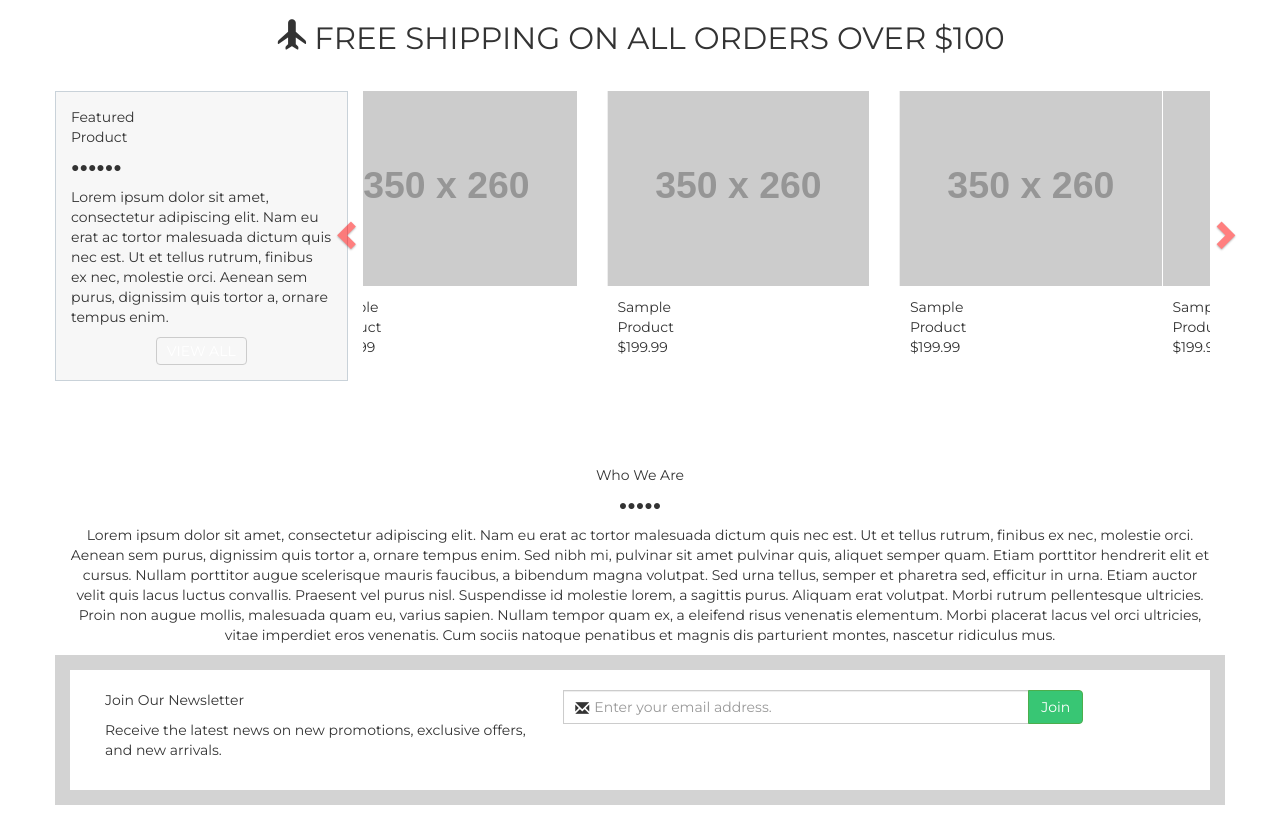
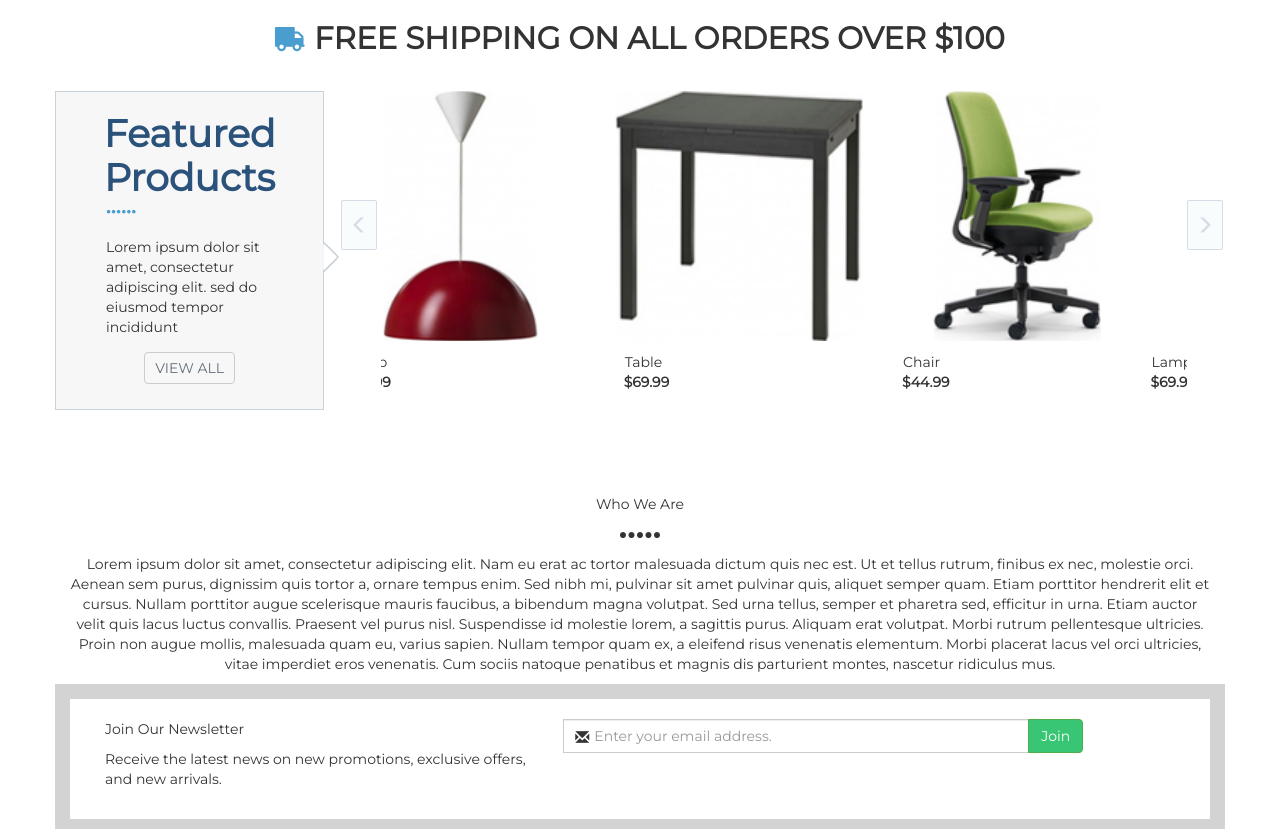
Before and after one commit to unscodst/LevelsFurniture, a plain HTML site: page index.html in a window 1280 px wide. Shown: the part 773-1602 px from the top of the page. Drawn offline with nearby package versions, Linux system fonts and the light colour scheme; placeholder pictures from the web are drawn by us.

Commit message:
Featured Products and Carousel
Finished structure and style of the Featured Product and Carousel

```diff
--- a/css/style.css
+++ b/css/style.css
@@ -16,10 +16,11 @@ body {
     color: #4b4c4e;
 }
 
-.glyphicon-shopping-cart {
-    font-size: 1.5em;
-    vertical-align: middle;
-    color: #7d7d7d;
+.fa-bars {
+    font-size: 1.2em;
+    text-align: center;
+    padding-right: 8px;
+
 }
 
 .cartbtn {
@@ -165,6 +166,7 @@ body {
 #shipping {
     padding: 20px;
     font-size: 2.2em;
+    font-weight: 800;
 }
 .fa-truck {
     color: #4a9dcf;
@@ -173,36 +175,74 @@ body {
 #featprod {
     border: 1px solid #c9d2d9;
     background: #f7f7f7;
+    width: 23%;
+}
+.featprodtitle {
+    text-align: center;
+    color: #2b527b;
+    font-size: 2.7em;
+    font-weight: bolder;
+}
+#featprod p:nth-child(2) {
+    margin-top: -20px;
+}
+#featprod p:nth-child(3) {
+    font-size: .6em;
+    color: #4a9dcf;
+    margin-top: -10px;
+    margin-left: 35px;
+
+}
+#featprod p:nth-child(4) {
+    width: 70%;
+    margin-left: 35px;
+    margin-top: 20px;
 }
 
+#featprod .glyphicon-triangle-right {
+    position: absolute;
+    top: 48%;
+    left: 97.4%;
+    font-size: 2em;
+    color: #ffffff;
+    text-shadow: 0 2px #c9d2d9,0 2px #c9d2d9, 2px 0 #c9d2d9, 0 -2px #c9d2d9;
+}
 #viewbtn {
-    padding: 3px 10px;
+    margin-top: 5px;
+    margin-bottom: 10px;
+    padding: 5px 10px;
     background: #f7f7f7;
+    color: #646e77;
+}
+.carousel .glyphicon{
+    color: #d5dce6;
+    margin: 0;
+    font-size: 1.3em;
+    padding: 15px 8px;
+    border-radius: 2px;
+    background-color: #f8fcfd;
+    border: 1px solid #d5dce6;
+}
+.carousel {
+    width: 95%;
+    float: right;
+
 }
 
-
-
-
-
-
-
-
-.carousel-control.left {
-    background-image: none;
-    width: 5%;
-    left: -40px;
-    color: red;
+.carousel .glyphicon-menu-left{
+    position: absolute;
+    top: 35%;
+    left: -5%;
 }
-.carousel-control.right {
-    background-image: none;
-    width: 5%;
-    right: -40px;
-    color: red;
+.carousel .glyphicon-menu-right{
+    position: absolute;
+    top: 35%;
+    left: 100%;
 }
 
 .col-item .photo img {
     margin: 0 auto;
-    width: 100%;
+    height: 250px;
 }
 .col-item .info {
     padding: 10px;
@@ -211,6 +251,12 @@ body {
 .col-item .price h5 {
     line-height: 20px;
     margin: 0;
+}
+.col-item .price h5:nth-child(2) {
+    line-height: 20px;
+    font-weight: bold;
+    margin: 0;
+    margin-left: -1px;
 }
 
 
--- a/index.html
+++ b/index.html
@@ -8,6 +8,7 @@
         <title>LevelsFurniture</title>
         <link rel="stylesheet" href="css/bootstrap.min.css">
         <link href='https://fonts.googleapis.com/css?family=Montserrat' rel='stylesheet' type='text/css'>
+        <link rel="stylesheet" href="https://maxcdn.bootstrapcdn.com/font-awesome/4.5.0/css/font-awesome.min.css">
         <link rel="stylesheet" href="css/style.css">
         <!--[if lt IE 9]>
 <script src="https://oss.maxcdn.com/html5shiv/3.7.2/html5shiv.min.js"></script>
@@ -72,7 +73,7 @@
                             <ul class="nav navbar-nav">
                                 <li class="dropdown active">
                                     <a href="#" class="dropdown-toggle" data-toggle="dropdown" role="button" aria-haspopup="true" aria-expanded="false">
-                                        <span class="glyphicon glyphicon-menu-hamburger"></span> All Categories
+                                        <i class="fa fa-bars"></i> All Categories
                                     </a>
                                     <ul class="dropdown-menu">
                                         <li><a href="#">Action</a></li>
@@ -132,7 +133,9 @@
                 <section>
                     <div class="container">
                         <div class="row"><!--Shipping banner-->
-                            <p class="text-center" id="shipping"><span class="glyphicon glyphicon-plane" aria-hidden="true"></span> FREE SHIPPING ON ALL ORDERS OVER $100</p>
+                            <p class="text-center" id="shipping">
+                                <i class="fa fa-truck"></i>
+                                FREE SHIPPING ON ALL ORDERS OVER $100</p>
                         </div>
                     </div>
                 </section>
@@ -140,12 +143,13 @@
                     <div class="container">
                         <div class="row">
                             <div class="col-lg-3 outernews" id="featprod">
-                                <p>Featured<br>Product</p>
-                                <p>&#9679;&#9679;&#9679;&#9679;&#9679;&#9679;</p>
-                                <p>Lorem ipsum dolor sit amet, consectetur adipiscing elit. Nam eu erat ac tortor malesuada dictum quis nec est. Ut et tellus rutrum, finibus ex nec, molestie orci. Aenean sem purus, dignissim quis tortor a, ornare tempus enim.</p>
+                                <p class="featprodtitle">Featured</p>
+                                <p class="featprodtitle">Products</p><p>&#9679;&#9679;&#9679;&#9679;&#9679;&#9679;</p>
+                                <p>Lorem ipsum dolor sit amet, consectetur adipiscing elit. sed do eiusmod tempor incididunt</p>
                                 <div class="text-center">
                                     <button class="btn btn-default" type="button" id="viewbtn">VIEW ALL</button>
                                 </div>
+                                <i class="glyphicon glyphicon-triangle-right"></i>
                             </div>
                             <div class="col-lg-9">
                                 <div id="carousel-example-generic" class="carousel slide hidden-xs" data-ride="carousel">
@@ -156,15 +160,15 @@
                                                 <div class="col-sm-4">
                                                     <div class="col-item">
                                                         <div class="photo">
-                                                            <img src="http://placehold.it/350x260" class="img-responsive" alt="a" />
+                                                            <img src="img/lamp.jpg" class="img-responsive" alt="a" />
                                                         </div>
                                                         <div class="info">
                                                             <div class="row">
                                                                 <div class="price col-md-6">
                                                                     <h5>
-                                                                        Sample Product</h5>
-                                                                    <h5 class="price-text-color">
-                                                                        $199.99</h5>
+                                                                        Lamp</h5>
+                                                                    <h5>
+                                                                        $69.99</h5>
                                                                 </div>
                                                             </div>
                                                         </div>
@@ -173,15 +177,15 @@
                                                 <div class="col-sm-4">
                                                     <div class="col-item">
                                                         <div class="photo">
-                                                            <img src="http://placehold.it/350x260" class="img-responsive" alt="a" />
+                                                            <img src="img/table.jpg" class="img-responsive" alt="a" />
                                                         </div>
                                                         <div class="info">
                                                             <div class="row">
                                                                 <div class="price col-md-6">
                                                                     <h5>
-                                                                        Sample Product</h5>
+                                                                        Table</h5>
                                                                     <h5 class="price-text-color">
-                                                                        $199.99</h5>
+                                                                        $69.99</h5>
                                                                 </div>
                                                             </div>
                                                         </div>
@@ -190,15 +194,15 @@
                                                 <div class="col-sm-4">
                                                     <div class="col-item">
                                                         <div class="photo">
-                                                            <img src="http://placehold.it/350x260" class="img-responsive" alt="a" />
+                                                            <img src="img/chair.jpg" class="img-responsive" alt="a" />
                                                         </div>
                                                         <div class="info">
                                                             <div class="row">
                                                                 <div class="price col-md-6">
                                                                     <h5>
-                                                                        Sample Product</h5>
+                                                                        Chair</h5>
                                                                     <h5 class="price-text-color">
-                                                                        $199.99</h5>
+                                                                        $44.99</h5>
                                                                 </div>
                                                             </div>
                                                         </div>
@@ -211,15 +215,15 @@
                                                 <div class="col-sm-4">
                                                     <div class="col-item">
                                                         <div class="photo">
-                                                            <img src="http://placehold.it/350x260" class="img-responsive" alt="a" />
+                                                            <img src="img/lamp.jpg" class="img-responsive" alt="a" />
                                                         </div>
                                                         <div class="info">
                                                             <div class="row">
                                                                 <div class="price col-md-6">
                                                                     <h5>
-                                                                        Sample Product</h5>
+                                                                        Lamp</h5>
                                                                     <h5 class="price-text-color">
-                                                                        $199.99</h5>
+                                                                        $69.99</h5>
                                                                 </div>
                                                             </div>
                                                         </div>
@@ -228,15 +232,15 @@
                                                 <div class="col-sm-4">
                                                     <div class="col-item">
                                                         <div class="photo">
-                                                            <img src="http://placehold.it/350x260" class="img-responsive" alt="a" />
+                                                            <img src="img/table.jpg" class="img-responsive" alt="a" />
                                                         </div>
                                                         <div class="info">
                                                             <div class="row">
                                                                 <div class="price col-md-6">
                                                                     <h5>
-                                                                        Sample Product</h5>
+                                                                        Table</h5>
                                                                     <h5 class="price-text-color">
-                                                                        $199.99</h5>
+                                                                        $69.99</h5>
                                                                 </div>
                                                             </div>
                                                         </div>
@@ -245,15 +249,15 @@
                                                 <div class="col-sm-4">
                                                     <div class="col-item">
                                                         <div class="photo">
-                                                            <img src="http://placehold.it/350x260" class="img-responsive" alt="a" />
+                                                            <img src="img/lamp.jpg" class="img-responsive" alt="a" />
                                                         </div>
                                                         <div class="info">
                                                             <div class="row">
                                                                 <div class="price col-md-6">
                                                                     <h5>
-                                                                        Sample Product</h5>
+                                                                        Chair</h5>
                                                                     <h5 class="price-text-color">
-                                                                        $199.99</h5>
+                                                                        $44.99</h5>
                                                                 </div>
                                                             </div>
                                                         </div>
@@ -262,12 +266,12 @@
                                             </div>
                                         </div>
                                     </div>
-                                    <a class="left carousel-control" href="#carousel-example-generic" role="button" data-slide="prev">
-                                        <span class="glyphicon glyphicon-chevron-left" aria-hidden="true"></span>
+                                    <a class="left" href="#carousel-example-generic" role="button" data-slide="prev">
+                                        <span class="glyphicon glyphicon-menu-left" aria-hidden="true"></span>
                                         <span class="sr-only">Previous</span>
                                     </a>
-                                    <a class="right carousel-control" href="#carousel-example-generic" role="button" data-slide="next">
-                                        <span class="glyphicon glyphicon-chevron-right" aria-hidden="true"></span>
+                                    <a class="right" href="#carousel-example-generic" role="button" data-slide="next">
+                                        <span class="glyphicon glyphicon-menu-right" aria-hidden="true"></span>
                                         <span class="sr-only">Next</span>
                                     </a>
                                 </div>
```
